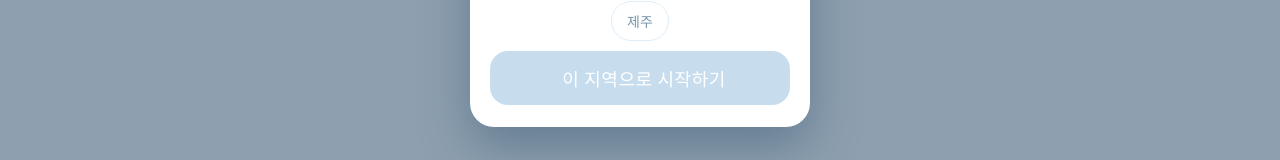
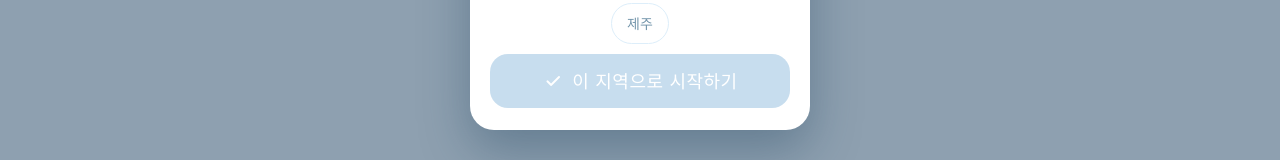
Before and after one commit to jaeheonki/smart-water-meter-kr, a React (Vite) app in the folder frontend/: page / in a window 1280 px wide. Shown: the part 515-675 px from the top of the page. Built offline with nearby package versions, Linux system fonts and the light colour scheme.

Commit message:
fix: Material Symbols 아이콘 폰트 복구

```diff
--- a/frontend/index.html
+++ b/frontend/index.html
@@ -3,6 +3,9 @@
   <head>
     <meta charset="UTF-8" />
     <meta name="viewport" content="width=device-width, initial-scale=1.0" />
+    <link rel="preconnect" href="https://fonts.googleapis.com" />
+    <link rel="preconnect" href="https://fonts.gstatic.com" crossorigin />
+    <link href="https://fonts.googleapis.com/css2?family=Jua&family=Material+Symbols+Rounded:opsz,wght,FILL,GRAD@20..48,100..700,0..1,-50..200&family=Noto+Sans+KR:wght@400;500;600;700&display=swap" rel="stylesheet" />
     <title>방울이</title>
   </head>
   <body>
--- a/frontend/src/App.css
+++ b/frontend/src/App.css
@@ -9,8 +9,19 @@
   #root { height: 100%; display: flex; align-items: center; justify-content: center; }
   .jua { font-family: 'Jua', system-ui, sans-serif; }
   .msym {
-    display: inline-block; width: 1em; height: 1em; border-radius: 50%;
-    background: currentColor; font-size: 0 !important; opacity: 0.72;
+    font-family: 'Material Symbols Rounded';
+    font-weight: normal;
+    font-style: normal;
+    line-height: 1;
+    letter-spacing: normal;
+    text-transform: none;
+    display: inline-block;
+    white-space: nowrap;
+    word-wrap: normal;
+    direction: ltr;
+    font-feature-settings: 'liga';
+    -webkit-font-feature-settings: 'liga';
+    -webkit-font-smoothing: antialiased;
   }
   .bg-card {
     background: #fff; border-radius: 20px;
```
Also changed, not shown: 1 other file (tests, documents, lock files or other folders).
